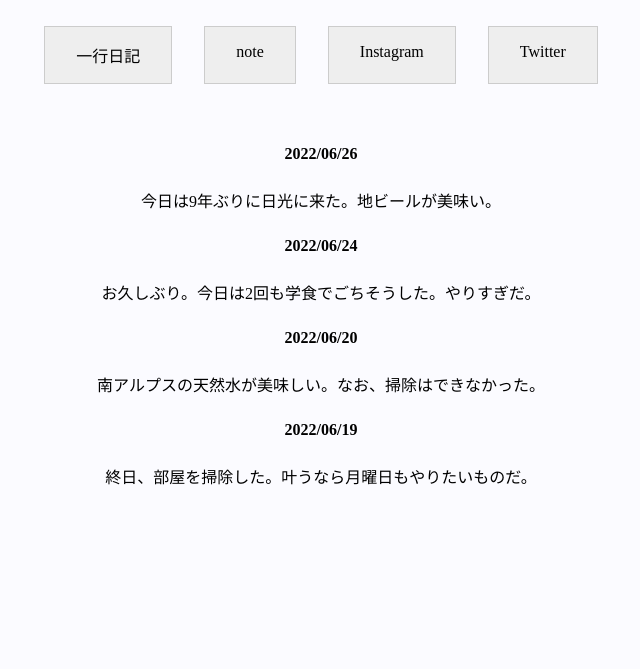
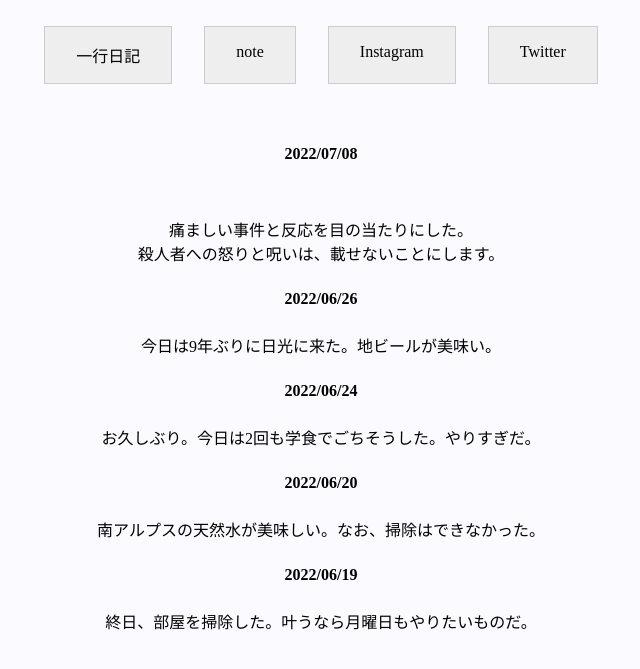
Before and after one commit to actuallytauk/actuallytauk.github.io, a plain HTML site: page diary.html in a window 1280 px wide. Shown: the part 115-784 px from the top of the page, without its empty margins (319-959 px from the left). Drawn offline with Linux system fonts and the light colour scheme.

Commit message:
Update diary.html

```diff
--- a/diary.html
+++ b/diary.html
@@ -20,6 +20,9 @@
         </ul>
     </nav>
     </header>
+    <h4>2022/07/08</h4>
+    　　<p>痛ましい事件と反応を目の当たりにした。<br>
+        殺人者への怒りと呪いは、載せないことにします。</p>
     <h4>2022/06/26</h4>
      <p>今日は9年ぶりに日光に来た。地ビールが美味い。</p>
     <h4>2022/06/24</h4>
```
